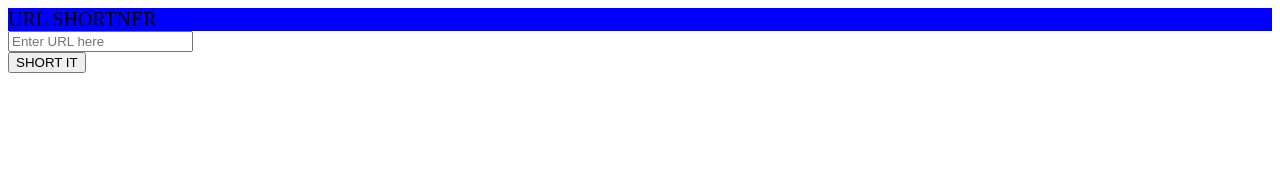
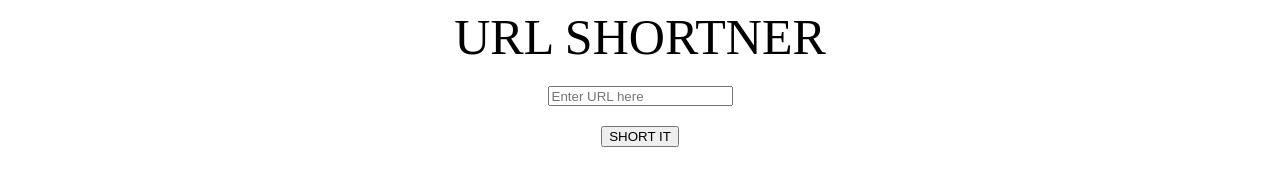
Before and after one commit to swedha19/Full-stack-dev, a plain HTML site: page index.html in a window 1280 px wide. Drawn offline with Linux system fonts and the light colour scheme.

Commit message:
some styles added

```diff
--- /dev/null
+++ b/app.js
@@ -0,0 +1,4 @@
+
+function shortIt(bigUrl){
+    alert(bigUrl)
+}
--- a/index.html
+++ b/index.html
@@ -1,21 +1,29 @@
-<htm>
+<html>
     <head>
         <title>
             URL SHORTNER
         </title>
     </head>
     <link rel="stylesheet" href="styles.css">
+    <script src="app.js"></script>
+    <script>
+        function callshort()
+        {
+            let url=document.getElementById('long-url').value;
+            shortIt(url);
+        }
+    </script>
 
-    <body>
+    <body class="body-class">
         <div class="url-heading">
             URL SHORTNER <br>
         </div>
         <div class="url-input">
-            <input type="text" name="long-url-text" placeholder="Enter URL here" id="long-url">
+            <input class="input-box" type="text" name="long-url-text" placeholder="Enter URL here" id="long-url">
         </div>
         <div class="short-button">
-            <input type="button" value="SHORT IT">
+            <input class="clickable-button" type="button" value="SHORT IT" onclick="callshort()">
         </div>
 
     </body>
-</htm>
+</html>
--- a/styles.css
+++ b/styles.css
@@ -1,4 +1,15 @@
 .url-heading{
-    font-size: 20px;
-    background-color: blue;
+    font-size: 50px;
+    text-align: center;
 }
+.url-input{
+    text-align: center;
+    margin-top: 20px;
+    margin-bottom: 20px;
+}
+.short-button{
+    text-align: center;
+}
+.input-box{
+    height: 20px;
+}
```
